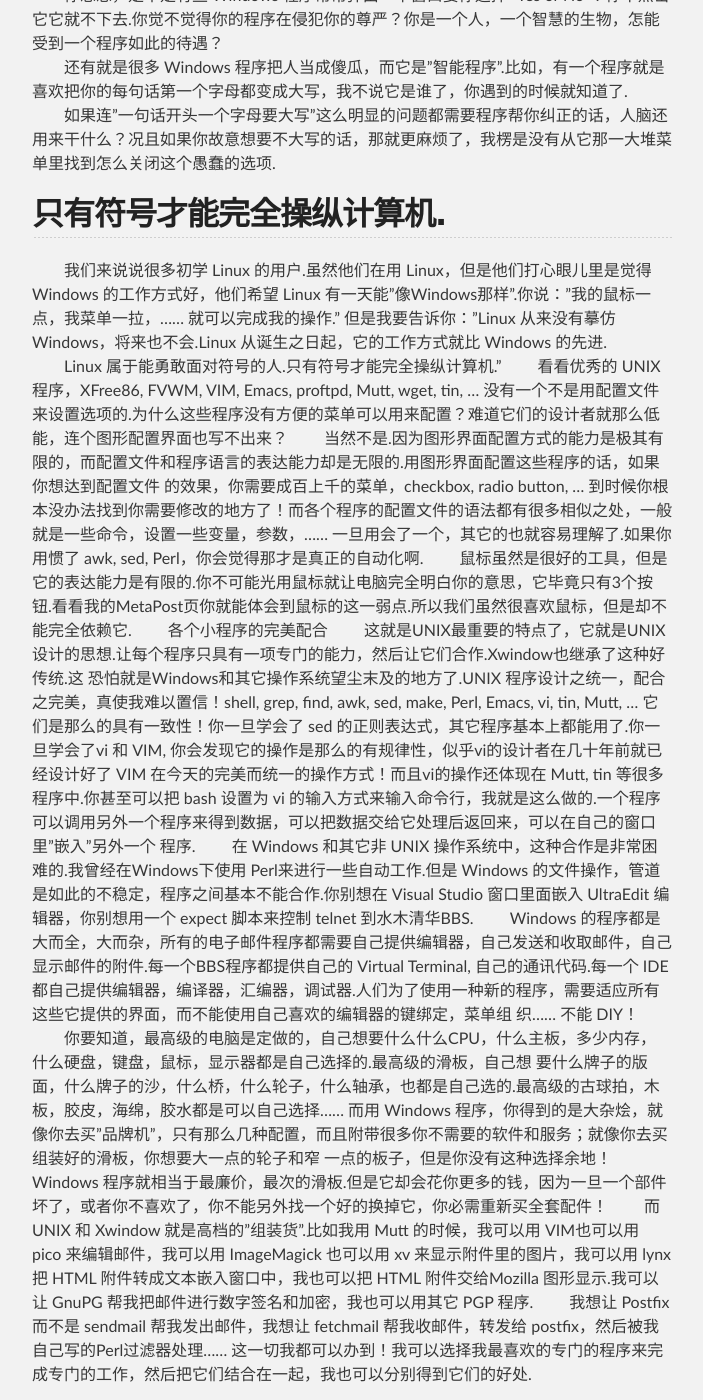
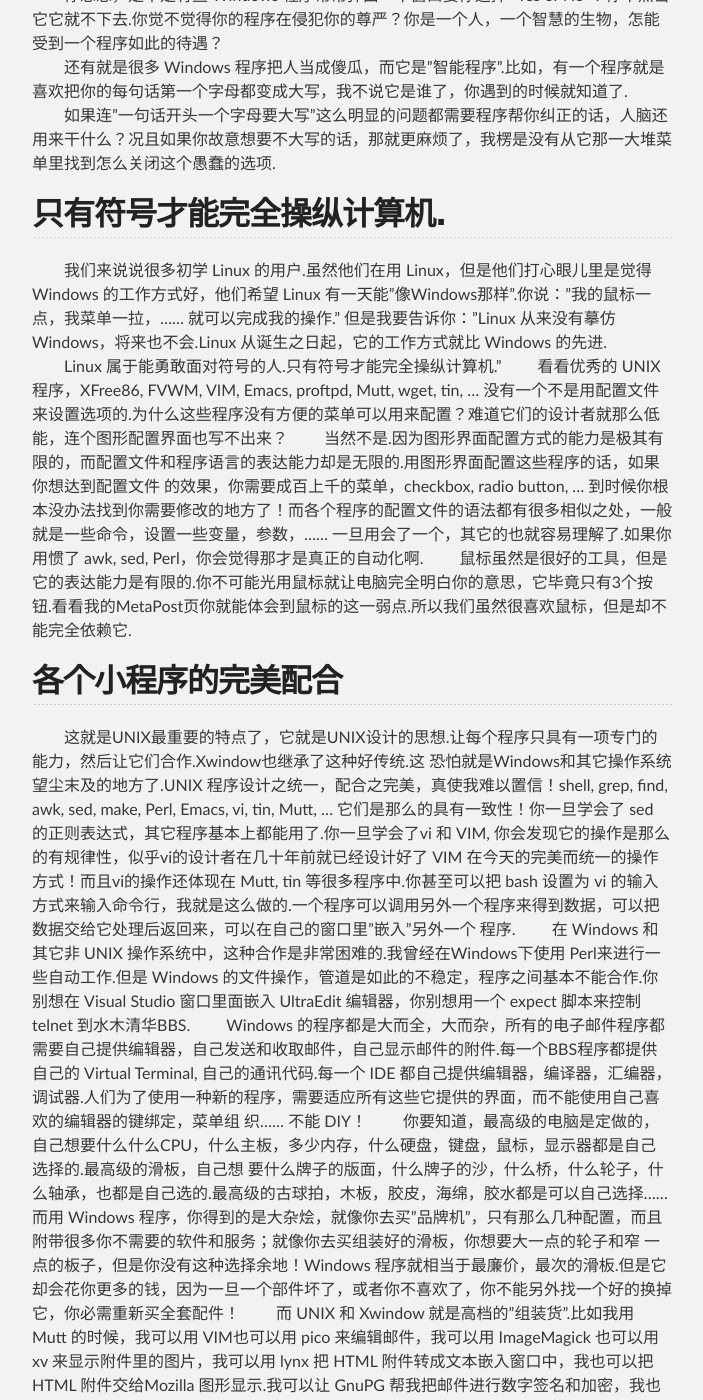
Before and after one commit to silbertmonaphia/silbertmonaphia.github.io, a Jekyll site: the page built from _posts/2016-04-19-关于Windows和Linux的那些事儿.md, in a window 1280 px wide and 1400 px high, scrolled down 12168 px. Shown: the whole window, without its empty margins (288-991 px from the left). Built offline with Jekyll 4.4.1, drawn with Linux system fonts in a browser that asks for light colours; some of the changed text lies outside the part shown.

Commit message:
Update 2016-04-19-关于Windows和Linux的那些事儿.md

```diff
--- a/_posts/2016-04-19-关于Windows和Linux的那些事儿.md
+++ b/_posts/2016-04-19-关于Windows和Linux的那些事儿.md
@@ -182,7 +182,8 @@
 　　看看优秀的 UNIX 程序，XFree86, FVWM, VIM, Emacs, proftpd, Mutt, wget, tin, ... 没有一个不是用配置文件来设置选项的.为什么这些程序没有方便的菜单可以用来配置？难道它们的设计者就那么低能，连个图形配置界面也写不出来？
 　　当然不是.因为图形界面配置方式的能力是极其有限的，而配置文件和程序语言的表达能力却是无限的.用图形界面配置这些程序的话，如果你想达到配置文件 的效果，你需要成百上千的菜单，checkbox, radio button, ... 到时候你根本没办法找到你需要修改的地方了！而各个程序的配置文件的语法都有很多相似之处，一般就是一些命令，设置一些变量，参数，…… 一旦用会了一个，其它的也就容易理解了.如果你用惯了 awk, sed, Perl，你会觉得那才是真正的自动化啊.
 　　鼠标虽然是很好的工具，但是它的表达能力是有限的.你不可能光用鼠标就让电脑完全明白你的意思，它毕竟只有3个按钮.看看我的MetaPost页你就能体会到鼠标的这一弱点.所以我们虽然很喜欢鼠标，但是却不能完全依赖它.
-　　各个小程序的完美配合
+
+##  各个小程序的完美配合
 　　这就是UNIX最重要的特点了，它就是UNIX设计的思想.让每个程序只具有一项专门的能力，然后让它们合作.Xwindow也继承了这种好传统.这 恐怕就是Windows和其它操作系统望尘末及的地方了.UNIX 程序设计之统一，配合之完美，真使我难以置信！shell, grep, find, awk, sed, make, Perl, Emacs, vi, tin, Mutt, ... 它们是那么的具有一致性！你一旦学会了 sed 的正则表达式，其它程序基本上都能用了.你一旦学会了vi 和 VIM, 你会发现它的操作是那么的有规律性，似乎vi的设计者在几十年前就已经设计好了 VIM 在今天的完美而统一的操作方式！而且vi的操作还体现在 Mutt, tin 等很多程序中.你甚至可以把 bash 设置为 vi 的输入方式来输入命令行，我就是这么做的.一个程序可以调用另外一个程序来得到数据，可以把数据交给它处理后返回来，可以在自己的窗口里"嵌入"另外一个 程序.
 　　在 Windows 和其它非 UNIX 操作系统中，这种合作是非常困难的.我曾经在Windows下使用 Perl来进行一些自动工作.但是 Windows 的文件操作，管道是如此的不稳定，程序之间基本不能合作.你别想在 Visual Studio 窗口里面嵌入 UltraEdit 编辑器，你别想用一个 expect 脚本来控制 telnet 到水木清华BBS.
 　　Windows 的程序都是大而全，大而杂，所有的电子邮件程序都需要自己提供编辑器，自己发送和收取邮件，自己显示邮件的附件.每一个BBS程序都提供自己的 Virtual Terminal, 自己的通讯代码.每一个 IDE 都自己提供编辑器，编译器，汇编器，调试器.人们为了使用一种新的程序，需要适应所有这些它提供的界面，而不能使用自己喜欢的编辑器的键绑定，菜单组 织…… 不能 DIY！
```
